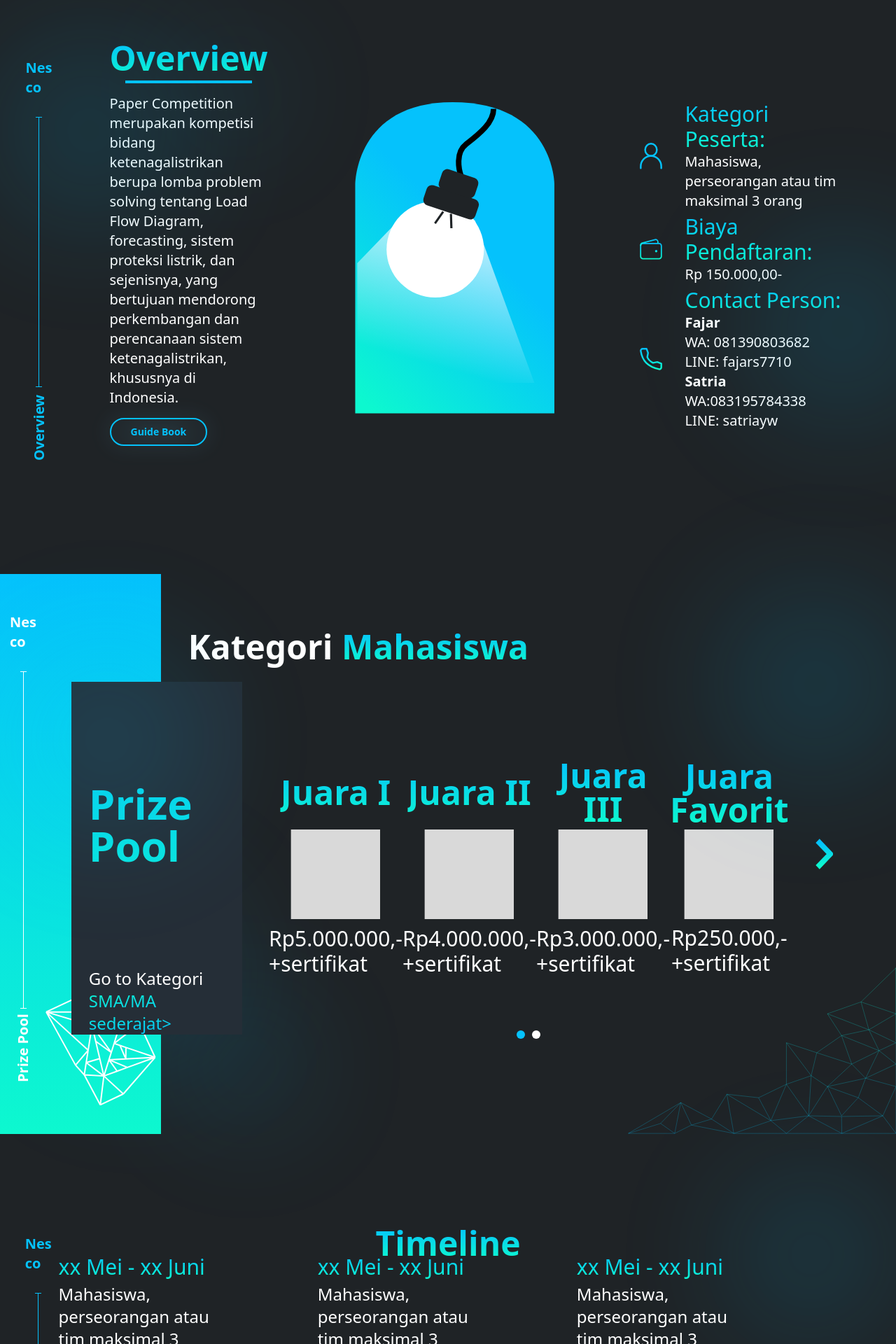
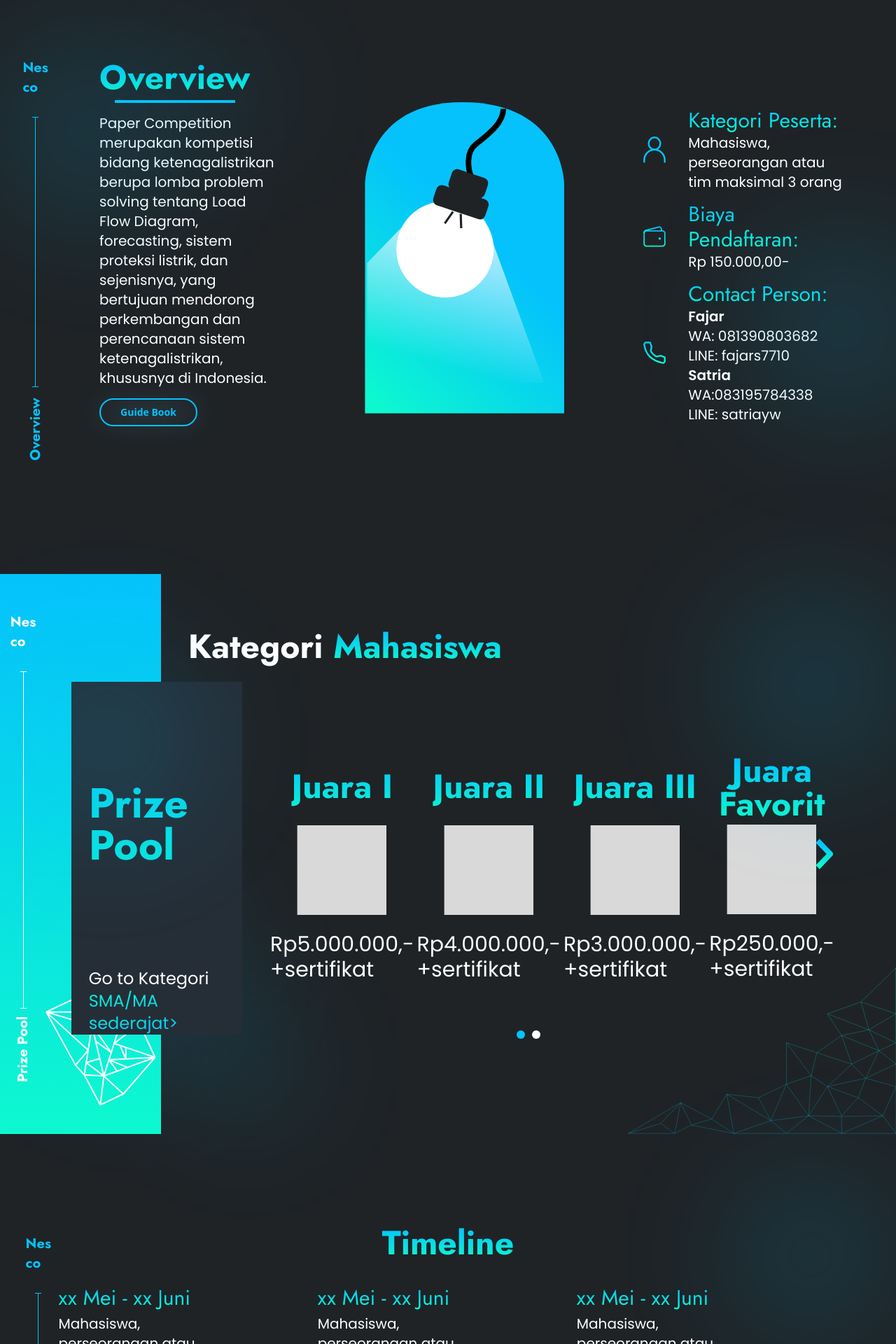
Before and after one commit to Harmerz/nescougm, a Next.js app: page /competition in a window 1280 px wide. Shown: the part 860-2780 px from the top of the page at 70% size. Built offline with nearby package versions, Linux system fonts and the light colour scheme.

Commit message:
feat : added competition pages fonts

```diff
--- a/components/pages/competition/HeroCompetition.js
+++ b/components/pages/competition/HeroCompetition.js
@@ -54,7 +54,7 @@ export function HeroCompetition() {
         <div className="w-[86%] h-[70%] mt-[5vh] bg-c-00 flex items-center z-[10]">
           <div className="h-[80%] w-[6px] lg:h-[60%] lg:w-[20px] -ml-[3px] lg:-ml-[10px] bg-gradient-to-b from-c-01 to-c-02 rounded-[24px]" />
           <div className="h-[100%] ml-[5%] flex flex-col justify-center">
-            <div className="h-fit sm:h-[23%] text-3xl sm:text-4xl md:text-5xl lg:text-6xl font-bold text-transparent bg-clip-text bg-gradient-to-b from-c-01 to-c-02">
+            <div className="h-fit sm:h-[23%] text-3xl sm:text-4xl md:text-5xl lg:text-6xl font-jost font-bold text-transparent bg-clip-text bg-gradient-to-b from-c-01 to-c-02">
               Paper
               <br />
               Competition
--- a/components/pages/competition/Overview.js
+++ b/components/pages/competition/Overview.js
@@ -51,15 +51,15 @@ export function Overview() {
         data-aos-duration="2000"
         data-aos-anchor="#CompetitionOverview"
         data-aos-anchor-placement="top-center"
-        className="w-[80%] lg:w-[17%] text-justify lg:text-left lg:h-fit flex flex-col mb-[5%]"
+        className="w-[80%] lg:w-[20%] text-justify lg:text-left lg:h-fit flex flex-col mb-[5%]"
       >
         <div className="flex flex-col w-auto items-center w-fit">
-          <div className="text-2xl md:text-3xl lg:text-5xl font-bold text-transparent bg-clip-text bg-gradient-to-b from-c-01 to-c-02">
+          <div className="text-2xl md:text-3xl lg:text-5xl font-jost font-bold text-transparent bg-clip-text bg-gradient-to-b from-c-01 to-c-02">
             Overview
           </div>
           <div className="w-[80%] h-[4px] mt-[8px] bg-c-01" />
         </div>
-        <div className="w-full mt-[15px] text-white text-base md:text-lg lg:text-xl">
+        <div className="w-full mt-[15px] font-poppins text-white text-base md:text-lg lg:text-lg xl:text-xl">
           Paper Competition merupakan kompetisi bidang ketenagalistrikan berupa lomba problem
           solving tentang Load Flow Diagram, forecasting, sistem proteksi listrik, dan sejenisnya,
           yang bertujuan mendorong perkembangan dan perencanaan sistem ketenagalistrikan, khususnya
--- a/components/pages/competition/OverviewList.js
+++ b/components/pages/competition/OverviewList.js
@@ -7,10 +7,10 @@ export default function OverviewList({ children, icon, title }) {
         <Image src={icon} />
       </div>
       <div className="flex flex-col w-[70%] lg:ml-[10%]">
-        <div className="text-xl md:text-2xl lg:text-3xl text-transparent bg-clip-text bg-gradient-to-b from-c-01 to-c-02 text-center lg:text-left">
+        <div className="text-xl md:text-2xl lg:text-3xl font-jost text-transparent bg-clip-text bg-gradient-to-b from-c-01 to-c-02 text-center lg:text-left">
           {title}
         </div>
-        <div className="text-base md:text-lg lg:text-xl text-white text-center lg:text-left">
+        <div className="text-base md:text-lg lg:text-xl font-poppins text-white text-center lg:text-left">
           {children}
         </div>
       </div>
--- a/components/pages/competition/Prize.js
+++ b/components/pages/competition/Prize.js
@@ -84,12 +84,12 @@ export function Prize({ favorit = true }) {
         data-aos-anchor-placement="top-center"
         className="w-[35vw] lg:w-[19vw] h-[80%] lg:h-[63%] mt-[1%] bg-bg-01 absolute left-[8vw] flex flex-col z-10"
       >
-        <div className="h-full text-3xl sm:text-4xl md:text-5xl xl:text-6xl font-bold text-transparent bg-clip-text bg-gradient-to-b from-c-01 to-c-02 flex items-center ml-[10%]">
+        <div className="h-full text-3xl sm:text-4xl md:text-5xl xl:text-6xl font-jost font-bold text-transparent bg-clip-text bg-gradient-to-b from-c-01 to-c-02 flex items-center ml-[10%]">
           Prize
           <br />
           Pool
         </div>
-        <div className="h-[24%] ml-[10%] w-[80%] text-white text-base md:text-lg lg:text-xl xl:text-2xl flex items-center">
+        <div className="h-[24%] ml-[10%] w-[80%] font-poppins text-white text-base md:text-lg lg:text-xl xl:text-2xl flex items-center">
           <div>
             Go to Kategori{' '}
             <span
@@ -151,7 +151,7 @@ export function Prize({ favorit = true }) {
                 <div
                   className={`w-[20vw] lg:w-fit h-fit ${
                     favorit ? 'mt-[5%] text-lg' : 'sm:mt-[1vh] md:mt-[2.5vh] text-base'
-                  } lg:mt-[10vh] md:text-xl lg:text-4xl xl:text-5xl font-bold text-white flex flex-wrap ml-[6vw] lg:ml-[3vw]`}
+                  } lg:mt-[10vh] md:text-xl lg:text-4xl xl:text-5xl font-jost font-bold text-white flex flex-wrap ml-[6vw] lg:ml-[3vw]`}
                 >
                   Kategori&nbsp;
                   <div className="text-transparent bg-clip-text bg-gradient-to-b from-c-01 to-c-02 text-left">
@@ -191,7 +191,7 @@ export function Prize({ favorit = true }) {
                 <div
                   className={`w-[20vw] lg:w-fit h-fit mt-[0%] ${
                     favorit ? 'mt-[1vh] sm:mt-0 text-xs sm:text-lg' : 'text-xs sm:text-base'
-                  } lg:mt-[10vh] md:text-xl lg:text-4xl xl:text-5xl font-bold text-white flex flex-wrap ml-[6vw] lg:ml-[3vw]`}
+                  } lg:mt-[10vh] md:text-xl lg:text-4xl xl:text-5xl font-jost font-bold text-white flex flex-wrap ml-[6vw] lg:ml-[3vw]`}
                 >
                   Kategori&nbsp;
                   <div className="text-transparent bg-clip-text bg-gradient-to-b from-c-01 to-c-02 text-left">
--- a/components/pages/competition/PrizeList.js
+++ b/components/pages/competition/PrizeList.js
@@ -3,13 +3,13 @@ import Image from 'next/image'
 export default function PrizeList({ children, icon, title }) {
   return (
     <div className="my-[1vw] lg:my-0 lg:h-[55vh] w-full flex flex-col justify-center items-center">
-      <div className="font-bold text-3xl md:text-4xl xl:text-5xl text-transparent bg-clip-text bg-gradient-to-b from-c-01 to-c-02 text-center h-[20%] mb-[5%] flex items-center">
+      <div className="font-jost font-bold text-3xl md:text-4xl xl:text-5xl text-transparent bg-clip-text bg-gradient-to-b from-c-01 to-c-02 text-center h-[20%] mb-[5%] flex items-center">
         {title}
       </div>
       <div className="flex items-center justify-center w-[10vw]">
         <Image src={icon} />
       </div>
-      <div className="text-xl md:text-2xl xl:text-3xl text-white text-center lg:text-left mt-[5%]">
+      <div className="text-xl md:text-2xl lg:text-xl xl:text-3xl font-poppins mx-[2px] text-white text-center lg:text-left mt-[5%] lg:mt-[3vh]">
         {children}
       </div>
     </div>
--- a/components/pages/competition/Timeline.js
+++ b/components/pages/competition/Timeline.js
@@ -66,7 +66,7 @@ export function Timeline({ tujuh = false }) {
             data-aos-duration="2000"
             data-aos-anchor="#CompetitionTimeline"
             data-aos-anchor-placement="top-center"
-            className="absolute w-1/2 mx-auto inset-x-0 text-center -top-[7vh] lg:top-[15%] text-2xl md:text-3xl lg:text-5xl font-bold text-transparent bg-clip-text bg-gradient-to-b from-c-01 to-c-02"
+            className="absolute w-1/2 mx-auto inset-x-0 text-center -top-[7vh] lg:top-[15%] text-2xl sm:text-4xl md:text-5xl lg:text-5xl font-jost font-bold text-transparent bg-clip-text bg-gradient-to-b from-c-01 to-c-02"
           >
             Timeline
           </div>
--- a/components/pages/competition/TimelineList.js
+++ b/components/pages/competition/TimelineList.js
@@ -14,8 +14,8 @@ export default function TimelineList({ children, index, timeline }) {
           className={`absolute lg:static text-3xl sm:text-4xl md:text-5xl lg:text-6xl xl:text-7xl text-white font-bold text-center h-full lg:h-[22%] flex items-center pb-[3%] lg:justify-start ${
             index % 2 === 1
               ? 'left-[44%] lg:items-start lg:pb-0'
-              : 'right-[44%] lg:items-end lg:pb-[2%]'
-          } lg:ml-[5%]`}
+              : 'right-[44%] lg:items-end lg:pb-[1%]'
+          } lg:ml-[5%] font-jost font-extrabold`}
         >
           {index}
         </div>
@@ -26,10 +26,10 @@ export default function TimelineList({ children, index, timeline }) {
               : 'mr-[11%] ml-[59%] lg:ml-0 lg:mr-0 lg:mt-[5%]'
           }`}
         >
-          <div className="text-xl sm:text-2xl md:text-3xl lg:text-2xl xl:text-3xl text-transparent bg-clip-text bg-gradient-to-b from-c-01 to-c-02 text-center flex items-center mb-[2%]">
+          <div className="text-lg sm:text-2xl md:text-3xl lg:text-2xl xl:text-3xl font-jost text-transparent bg-clip-text bg-gradient-to-b from-c-01 to-c-02 text-center flex items-center mb-[2%]">
             {timeline}
           </div>
-          <div className="text-base sm:text-xl md:text-2xl lg:text-xl xl:text-2xl text-white text-left">
+          <div className="text-xs sm:text-xl md:text-2xl lg:text-xl 2xl:text-2xl font-poppins text-white text-left">
             {children}
           </div>
         </div>
--- a/components/pages/competition/VerticalBar.js
+++ b/components/pages/competition/VerticalBar.js
@@ -5,7 +5,9 @@ export default function VerticalBar({ title = '', color = 'white', hide = true }
         hide ? 'hidden' : 'flex'
       } lg:flex flex-col w-[20px] items-center h-full justify-center`}
     >
-      <div className={`text-xl text-${color} mb-[28px] font-bold`}>
+      <div
+        className={`text-base sm:text-lg lg:text-xl text-${color} mb-[28px] font-jost font-bold`}
+      >
         Nes
         <br />
         co
@@ -13,7 +15,9 @@ export default function VerticalBar({ title = '', color = 'white', hide = true }
       <div className={`h-[1px] w-[9px] bg-${color}`} />
       <div className={`h-3/5 w-[1px] bg-${color}`} />
       <div className={`h-[1px] w-[9px] bg-${color}`} />
-      <div className={`text-xl text-${color} mt-[16px] -rotate-90 w-[150px] mb-[80px] font-bold`}>
+      <div
+        className={`text-base sm:text-lg lg:text-xl text-${color} mt-[16px] -rotate-90 w-[150px] mb-[80px] font-jost font-bold`}
+      >
         {title}
       </div>
     </div>
```
